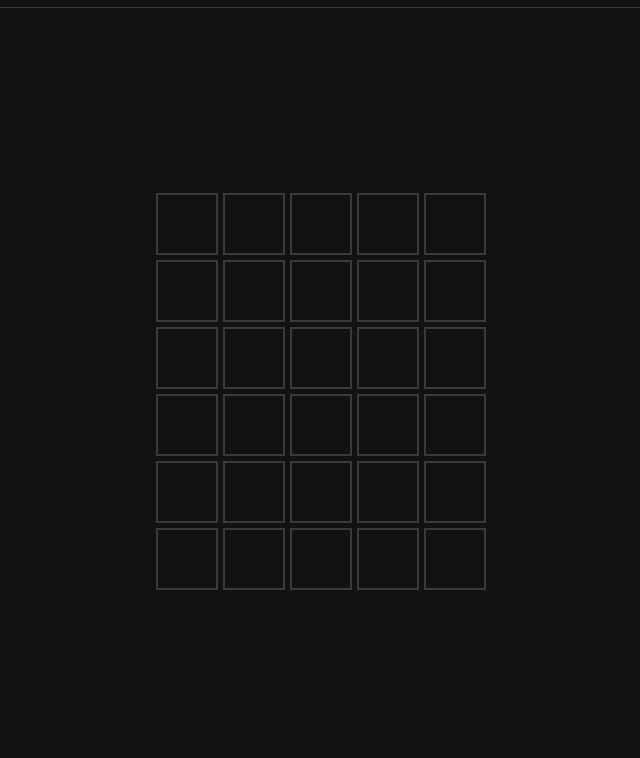
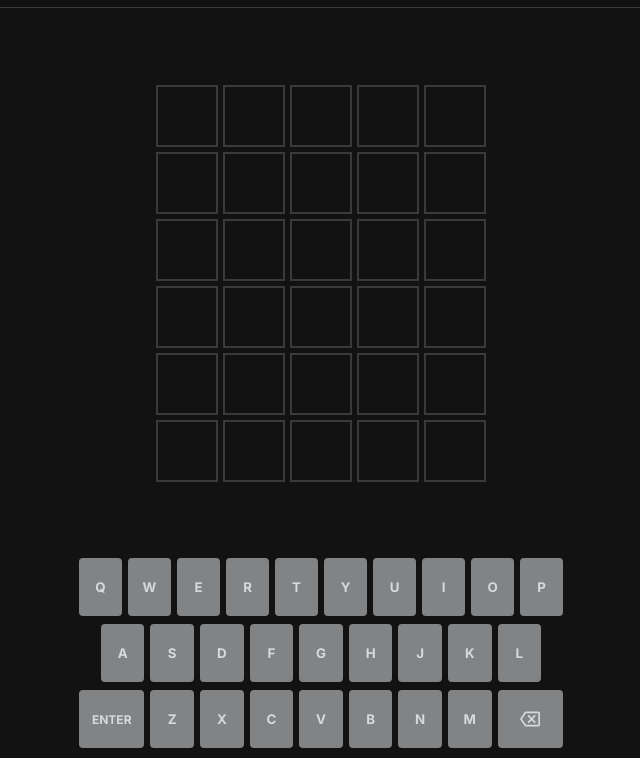
Before and after one commit to cemsjam/Wordle-clone-with-vanilla-js, a plain HTML site: page index.html in a window 1280 px wide. Shown: the part 42-800 px from the top of the page, without its empty margins (319-959 px from the left). Drawn offline with nearby package versions, Linux system fonts and the light colour scheme.

Commit message:
keyboard implemented TODO logic

```diff
--- a/index.html
+++ b/index.html
@@ -11,8 +11,6 @@
       href="https://fonts.googleapis.com/css2?family=Barlow+Condensed:wght@700&display=swap"
       rel="stylesheet"
     />
-    <link rel="preconnect" href="https://fonts.googleapis.com" />
-    <link rel="preconnect" href="https://fonts.gstatic.com" crossorigin />
     <link
       href="https://fonts.googleapis.com/css2?family=Inter:wght@400;700&display=swap"
       rel="stylesheet"
@@ -25,5 +23,6 @@
     <div class="game-container">
       <div class="alert-container"></div>
     </div>
+    <div class="keyboard-container"></div>
   </body>
 </html>
--- a/index.js
+++ b/index.js
@@ -231,3 +231,42 @@ function shakeTiles(el) {
     { once: true }
   );
 }
+const BACKSPACE_ICON = `<svg xmlns="http://www.w3.org/2000/svg" height="20" viewBox="0 0 24 24" width="20">
+<path fill="var(--color-tone-1)" d="M22 3H7c-.69 0-1.23.35-1.59.88L0 12l5.41 8.11c.36.53.9.89 1.59.89h15c1.1 0 2-.9 2-2V5c0-1.1-.9-2-2-2zm0 16H7.07L2.4 12l4.66-7H22v14zm-11.59-2L14 13.41 17.59 17 19 15.59 15.41 12 19 8.41 17.59 7 14 10.59 10.41 7 9 8.41 12.59 12 9 15.59z"></path>
+</svg>`;
+const keyboardContainer = document.querySelector(".keyboard-container");
+function buildKeyboard() {
+  buildKeyboardRow("qwertyuiop", false);
+  buildKeyboardRow("asdfghjkl", false);
+  buildKeyboardRow("zxcvbnm", true);
+}
+buildKeyboard();
+function buildKeyboardRow(letters, isLastRow) {
+  let row = document.createElement("div");
+  row.classList.add("keyboard-row");
+  if (isLastRow) {
+    let button = document.createElement("button");
+    button.classList.add("keyboard-btn");
+    button.textContent = "enter";
+    button.dataset.key = "enter";
+    button.onclick = () => {};
+    row.appendChild(button);
+  }
+  for (let letter of letters) {
+    let button = document.createElement("button");
+    button.classList.add("keyboard-btn");
+    button.textContent = letter;
+    button.dataset.key = letter;
+    button.onclick = () => {};
+    row.appendChild(button);
+  }
+  if (isLastRow) {
+    let button = document.createElement("button");
+    button.classList.add("keyboard-btn");
+    button.innerHTML = BACKSPACE_ICON;
+    button.dataset.key = "backspace";
+    button.onclick = () => {};
+    row.appendChild(button);
+  }
+  keyboardContainer.appendChild(row);
+}
--- a/style.css
+++ b/style.css
@@ -12,15 +12,25 @@
   --ff-base: "Inter", sans-serif;
   --ff-headings: "Barlow Condensed", sans-serif;
   --bg-color: #121213;
+  --ff-keyboard: "Inter", sans-serif;
+
+  --game-max-width: 500px;
+
+  --header-height: 50px;
+  --header-border-color: var(--color-tone-4);
+  --header-text-color: var(--tile-text-color);
 
   --tile-border-color: var(--color-tone-4);
   --tile-width: 62px;
   --tile-offset: 5px;
   --tile-text-color: #d7dadc;
-  --game-max-width: 500px;
-  --header-height: 50px;
-  --header-border-color: var(--color-tone-4);
-  --header-text-color: var(--tile-text-color);
+
+  --keyboard-height: 200px;
+  --keyboard-max-width: var(--game-max-width);
+  --keyboard-btn-bg: var(--color-tone-2);
+  --keyboard-btn-color: var(--color-tone-1);
+  --keyboard-btn-height: 58px;
+
   --state-active: var(--color-tone-3);
   --state-correct: var(--correct);
   --state-wrong: var(--color-tone-3);
@@ -39,7 +49,7 @@ body {
   height: 100%;
 }
 body {
-  font-family: sans-serif;
+  font-family: var(--ff-base);
   display: flex;
   flex-direction: column;
   align-items: center;
@@ -103,7 +113,50 @@ body {
   transition: transform var(--duration) linear;
   transition-delay: calc(var(--duration, 250ms) * var(--index, 0));
 }
+.keyboard-container {
+  user-select: none;
+  padding: 0 8px;
+  height: var(--keyboard-height);
+  max-width: var(--keyboard-max-width);
+  width: 100%;
+}
+.keyboard-container .keyboard-row {
+  display: flex;
+  justify-content: center;
+  margin-bottom: 8px;
+}
 
+.keyboard-btn {
+  font-family: inherit;
+  font-size: 0.83125rem;
+  font-weight: bold;
+  text-transform: uppercase;
+  display: flex;
+  justify-content: center;
+  align-items: center;
+  flex: 1;
+  height: var(--keyboard-btn-height);
+  border-radius: 4px;
+  background-color: var(--keyboard-btn-bg);
+  color: var(--keyboard-btn-color);
+  margin-right: 6px;
+  border: none;
+  cursor: pointer;
+}
+.keyboard-btn[data-key="enter"],
+.keyboard-btn[data-key="backspace"] {
+  flex: 1.5;
+  font-size: 0.75rem;
+}
+.keyboard-btn:last-child {
+  margin-right: 0;
+}
+.keyboard-row:nth-child(2):before,
+.keyboard-row:nth-child(2):after {
+  content: "";
+  display: block;
+  flex: 0.5;
+}
 .tile::after {
   content: attr(data-letter);
 }
```
